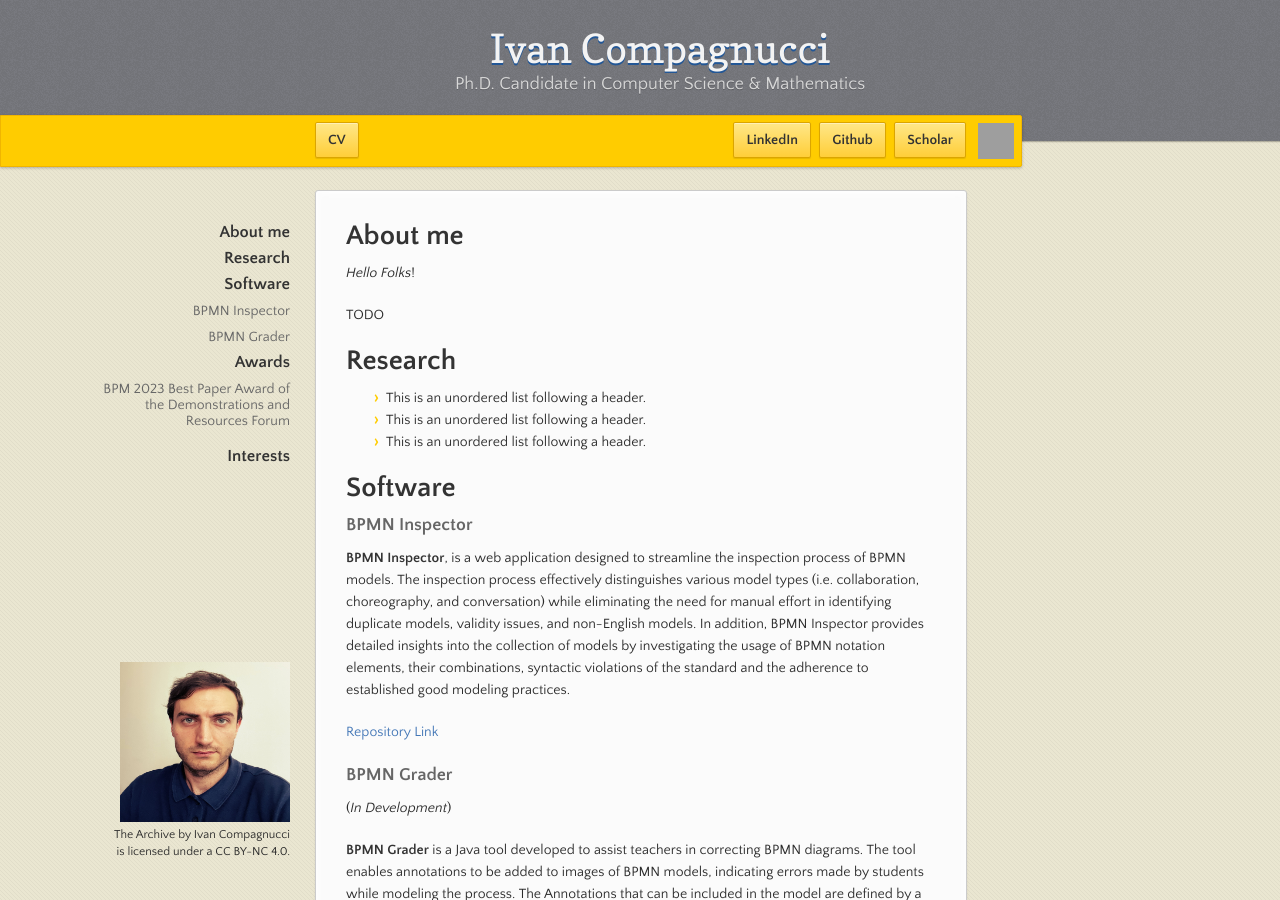
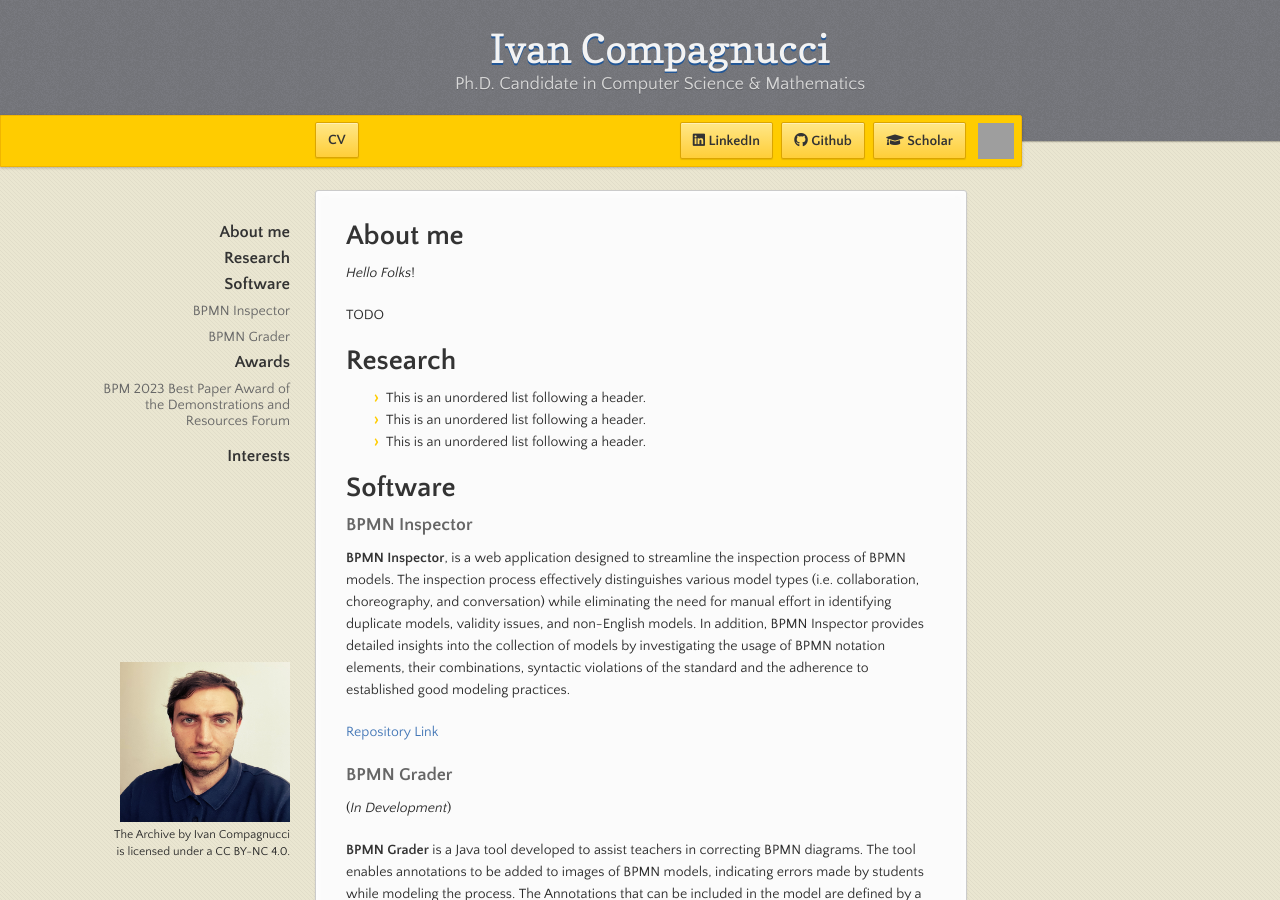
Before and after one commit to IvanComp/IvanComp.github.io, a Jekyll site: the page built from index.md, in a window 1280 px wide and 900 px high. Built offline with Jekyll 4.4.1, drawn with Linux system fonts in a browser that asks for light colours; our own code applies the rules of GitHub Pages for plain Markdown files; grey boxes are pictures that could not be loaded.

Commit message:
Added changes

```diff
--- a/_layouts/default.html
+++ b/_layouts/default.html
@@ -1,4 +1,6 @@
 <!doctype html>
+<link rel="stylesheet" href="https://cdnjs.cloudflare.com/ajax/libs/font-awesome/5.15.1/css/all.min.css" integrity="sha384-oBqDVmMz9ATKxIep9tiCxS/Z9fNfEX/ndF5t6P4n2P/GkR8R+fnQb1a1V2t7QSl" crossorigin="anonymous">
+
 <html lang="{{ site.lang | default: "en-US" }}">
   <head>
     <meta charset="utf-8">
@@ -30,11 +32,18 @@
         <a href="./assets/file/Scientific_CV_Ivan_Compagnucci.pdf" download="Scientific_CV_Ivan_Compagnucci.pdf" class="button fork"><strong>CV</strong></a>
         {% if site.show_downloads %}
           <div class="downloads">
-            <ul>
-                <li><span id="logo"></span><a href="https://www.linkedin.com/in/ivan-compagnucci/" class="button">LinkedIn</a></li>
-              <li><a href="https://github.com/IvanComp" class="button">Github</a></li>
-              <li><a href="https://scholar.google.com/citations?user=pp6CqJoAAAAJ&hl=en" class="button">Scholar</a></li>
-            </ul>
+              <ul>
+                  <li>
+                      <span id="logo"></span>
+                      <a href="https://www.linkedin.com/in/ivan-compagnucci/" class="button"><i class="fab fa-linkedin"></i> LinkedIn</a>
+                  </li>
+                  <li>
+                      <a href="https://github.com/IvanComp" class="button"><i class="fab fa-github"></i> Github</a>
+                  </li>
+                  <li>
+                      <a href="https://scholar.google.com/citations?user=pp6CqJoAAAAJ&hl=en" class="button"><i class="fas fa-graduation-cap"></i> Scholar</a>
+                  </li>
+              </ul>
           </div>
         {% endif %}
       </div><!-- end banner -->
@@ -48,7 +57,7 @@
       </section>
     </div>
   <footer>
-      <img src="./assets/images/MyPhoto.jpg" alt="Descrizione dell'immagine" style="width: 170px; height: 160px;">
+      <img src="./assets/images/MyPhoto.jpg" style="width: 170px; height: 160px;">
       <p><small>The Archive by Ivan Compagnucci is licensed under a CC BY-NC 4.0.</small></p>
   </footer>
   </body>
```
Also changed, not shown: _layouts/assets/images/bpmngrader.png (added), _layouts/assets/images/bpmninspector.jpg (added), assets/images/bpmngrader.png (added), assets/images/bpmninspector.jpg (added).
